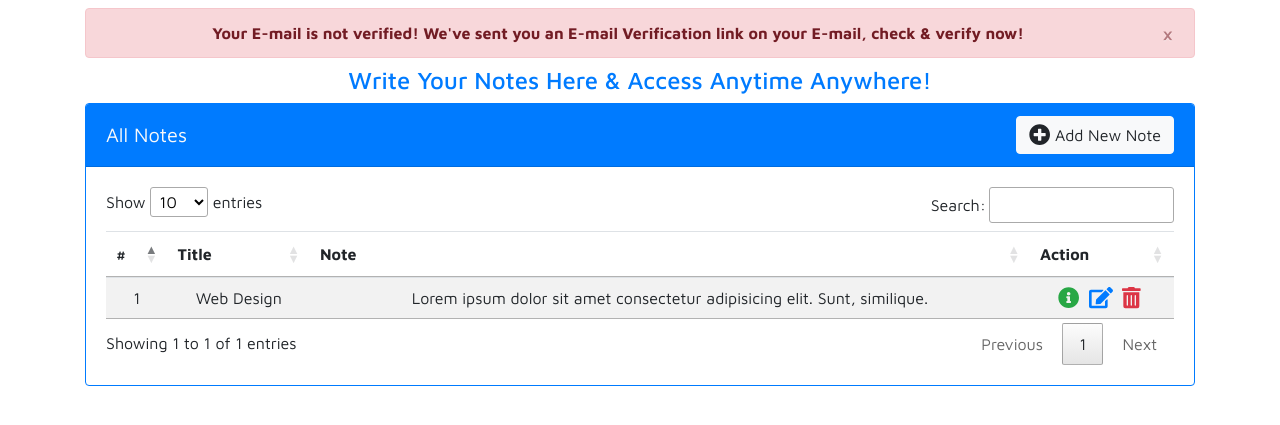
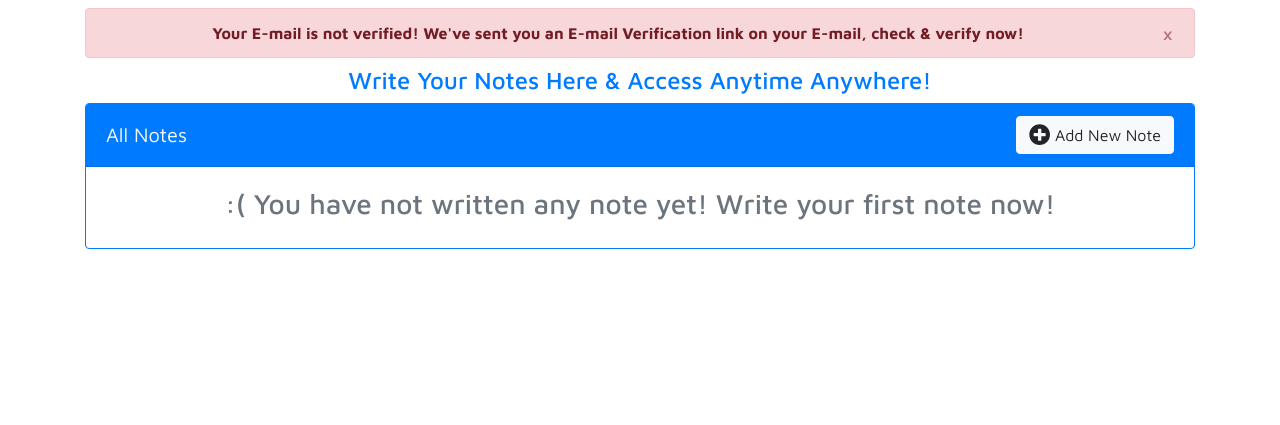
Before and after one commit to akaEMBI/Diary-Note, a PHP site: page /diary-note/home.php in a window 1280 px wide. Shown: the part 56-481 px from the top of the page. Run offline with PHP 8.4, Linux system fonts and the light colour scheme; the visitor is signed in with stand-in values (Sample User, id 1); tables that the repository leaves empty or names only in its code hold one stand-in row (values such as "Sample post"); some libraries are stand-ins or nearby versions.

Commit message:
menambahkan process.php di folder assets/php | memperbaharui auth.php home.php

```diff
--- a/assets/php/auth.php
+++ b/assets/php/auth.php
@@ -49,5 +49,23 @@
 
             return true;
         }
+
+        //Add New Note
+        public function add_new_note($uid, $title, $note){
+            $sql = "INSERT INTO notes (uid, title, note) VALUE (:uid, :title, :note)";
+            $stmt = $this->conn->prepare($sql);
+            $stmt->execute(['uid'=>$uid, 'title'=>$title, 'note'=>$note]);
+            return true;
+        }
+
+        //Fetch All Note Of An User
+        public function get_notes($uid){
+            $sql = "SELECT * FROM notes WHERE uid = :uid";
+            $stmt = $this->conn->prepare($sql);
+            $stmt->execute(['uid'=>$uid]);
+
+            $result = $stmt->fetchAll(PDO::FETCH_ASSOC);
+            return $result;
+        }
     }
 ?>
--- /dev/null
+++ b/assets/php/process.php
@@ -0,0 +1,57 @@
+<?php
+    require_once 'session.php';
+
+    //Handle Add New Note Ajax Request
+    if(isset($_POST['action']) && $_POST['action'] == 'add_note'){
+        $title = $cuser->test_input($_POST['title']);
+        $note = $cuser->test_input($_POST['note']);
+
+        $cuser->add_new_note($cid, $title, $note);
+    }
+
+    //Handle Display All Notes Of An User
+    if(isset($_POST['action']) && $_POST['action'] == 'display_notes'){
+        $output = '';
+
+        $notes = $cuser->get_notes($cid);
+
+        if($notes){
+            $output .= '<table class="table table-striped  text-center">
+            <thead>
+                <tr>
+                    <th>#</th>
+                    <th>Title</th>
+                    <th>Note</th>
+                    <th>Action</th>
+                </tr>
+            </thead>
+            <tbody>';
+            foreach ($notes as $row) {
+                $output .= '<tr>
+                <td>'.$row['id'].'</td>
+                <td>'.$row['title'].'</td>
+                <td>'.substr($row['note'],0, 75).'...</td>
+                <td>
+                    <a href="#" title="View Details" class="text-success infoBtn">
+                        <i class="fas fa-info-circle fa-lg"></i>&nbsp;
+                    </a>
+
+                    <a href="#" title="Edit Note" class="text-primary editBtn">
+                        <i class="fas fa-edit fa-lg" data-toggle="modal" data-target="#editNoteModal"></i>&nbsp;
+                    </a>
+
+                    <a href="#" title="Delete Note" class="text-danger editBtn">
+                        <i class="fas fa-trash-alt fa-lg"></i>&nbsp;
+                    </a>
+                </td>
+            </tr>';
+            }
+            $output .= '</tbody></table>';
+            echo $output;
+        }
+        else{
+            echo '<h3 class="text-center text-secondary">:( You have not written any note yet! Write your first note now!</h3>';
+        }
+    }
+
+?>
--- a/home.php
+++ b/home.php
@@ -21,36 +21,7 @@
             </h5>
             <div class="card-body">
                 <div class="table-responsive" id="showNote">
-                    <table class="table table-striped text-center">
-                        <thead>
-                            <tr>
-                                <th>#</th>
-                                <th>Title</th>
-                                <th>Note</th>
-                                <th>Action</th>
-                            </tr>
-                        </thead>
-                        <tbody>
-                            <tr>
-                                <td>1</td>
-                                <td>Web Design</td>
-                                <td>Lorem ipsum dolor sit amet consectetur adipisicing elit. Sunt, similique.</td>
-                                <td>
-                                    <a href="#" title="View Details" class="text-success infoBtn">
-                                        <i class="fas fa-info-circle fa-lg"></i>&nbsp;
-                                    </a>
 
-                                    <a href="#" title="Edit Note" class="text-primary editBtn">
-                                        <i class="fas fa-edit fa-lg" data-toggle="modal" data-target="#editNoteModal"></i>&nbsp;
-                                    </a>
-
-                                    <a href="#" title="Delete Note" class="text-danger editBtn">
-                                        <i class="fas fa-trash-alt fa-lg"></i>&nbsp;
-                                    </a>
-                                </td>
-                            </tr>
-                        </tbody>
-                    </table>
                 </div>
             </div>
         </div>
@@ -91,7 +62,7 @@
                     <button type="button" class="close text-light" data-dismiss="modal">&times;</button>
                 </div>
                 <div class="modal-body">
-                    <form action="#" method="post" id="add-note-form" class="px-3">
+                    <form action="#" method="post" id="edit-note-form" class="px-3">
                         <input type="hidden" name="id" id="id">
                         <div class="form-group">
                             <input type="text" name="title" id="title" class="form-control form-control-lg" placeholder="Enter Title" required>
@@ -128,9 +99,50 @@
 			referrerpolicy="no-referrer"
 		></script>
 		<script type="text/javascript" src="https://cdn.datatables.net/v/bs4/dt-1.10.20/datatables.min.js"></script>
+        <script src="https://cdn.jsdelivr.net/npm/sweetalert2@8"></script>
         <script>
             $(document).ready(function(){
-                $("table").DataTable();
+                //Add New Note Ajax Request
+                $("#addNoteBtn").click(function(e){
+                    if($("#add-note-form")[0].checkValidity()){
+                        e.preventDefault();
+
+                        $("#addNoteBtn").val('Please Wait...');
+
+                        $.ajax({
+                            url: 'assets/php/process.php',
+                            method: 'post',
+                            data: $("#add-note-form").serialize()+'&action=add_note',
+                            success:function(response){
+                                $("#addNoteBtn").val('Add Note');
+                                $("#add-note-form")[0].reset();
+                                $("#addNoteModal").modal('hide');
+                                Swal.fire({
+                                    title: 'Note added successfully!',
+                                    type: 'success'
+                                });
+
+                                displayAllNotes();
+                            }
+                        });
+                    }
+                });
+
+                displayAllNotes();
+                //Display All Note of an User
+                function displayAllNotes(){
+                    $.ajax({
+                        url: 'assets/php/process.php',
+                        method: 'post',
+                        data: { action: 'display_notes'},
+                        success:function(response){
+                            $("#showNote").html(response);
+                            $("table").DataTable({
+                                order: [0, 'desc']
+                            })
+                        }
+                    })
+                }
             });
         </script>
 	</body>
```
